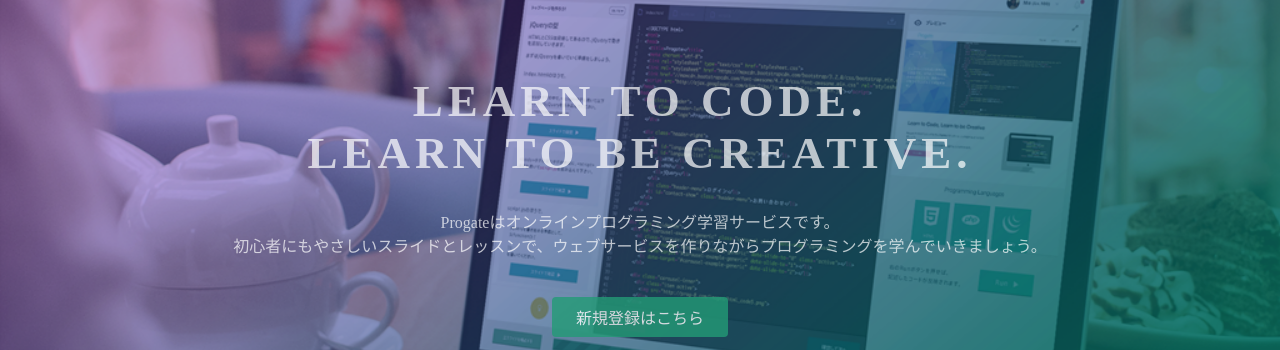
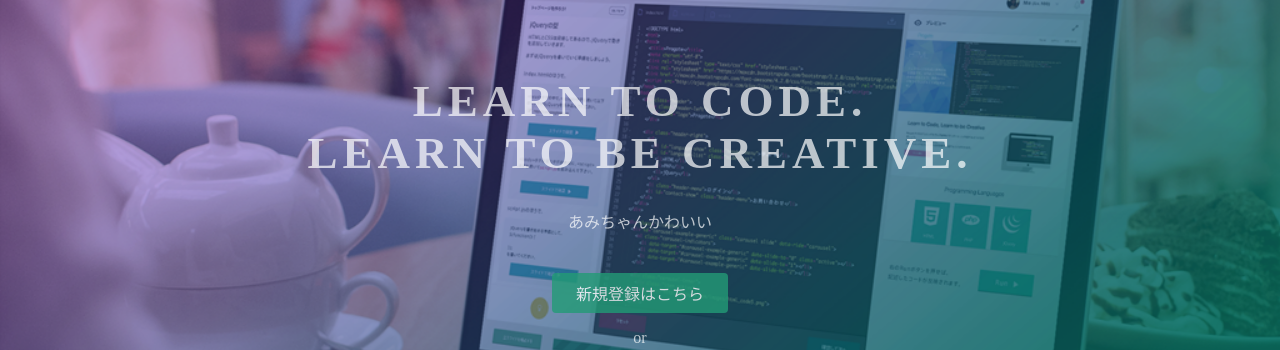
Before and after one commit to YKC814/ykc814.github.io, a plain HTML site: page index.html in a window 1280 px wide. Shown: the part 135-485 px from the top of the page. Drawn offline with Linux system fonts and the light colour scheme.

Commit message:
Update index.html

```diff
--- a/index.html
+++ b/index.html
@@ -24,7 +24,7 @@
   <div class="top-wrapper">
     <div class="container">
       <h1>LEARN TO CODE.<br>LEARN TO BE CREATIVE.</h1>
-      <p>Progateはオンラインプログラミング学習サービスです。<br>初心者にもやさしいスライドとレッスンで、ウェブサービスを作りながらプログラミングを学んでいきましょう。</p>
+      <p>あみちゃんかわいい</p>
       <div class="btn-wrapper">
         <a href="#" class="btn signup">新規登録はこちら</a>
         <p>or</p>
```
